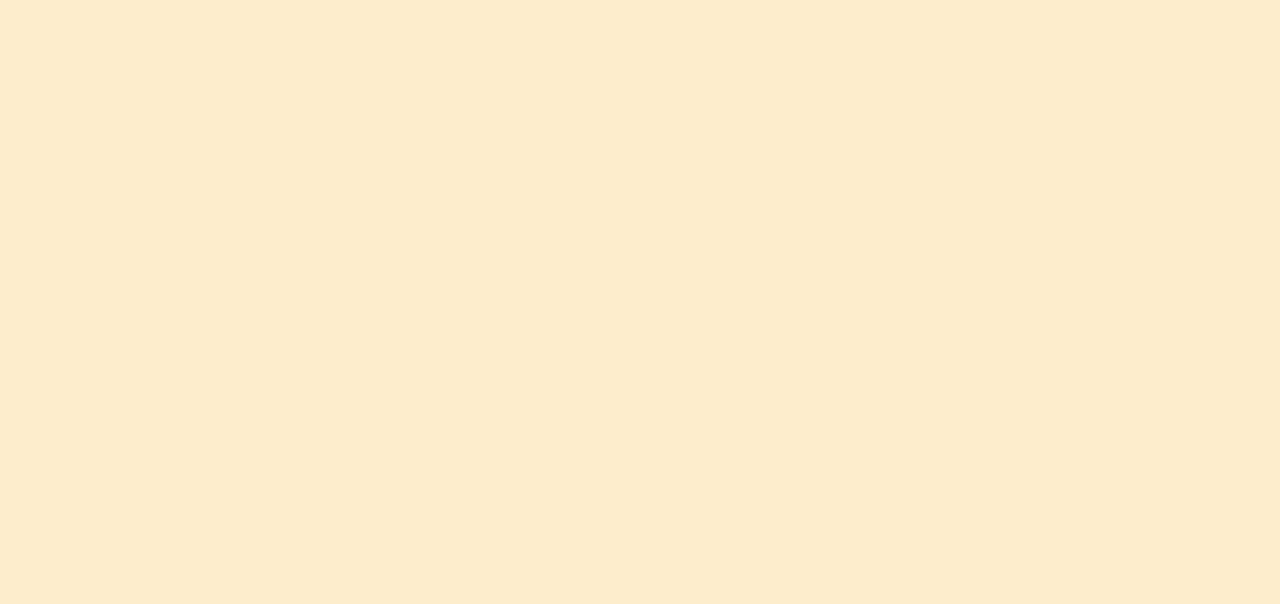
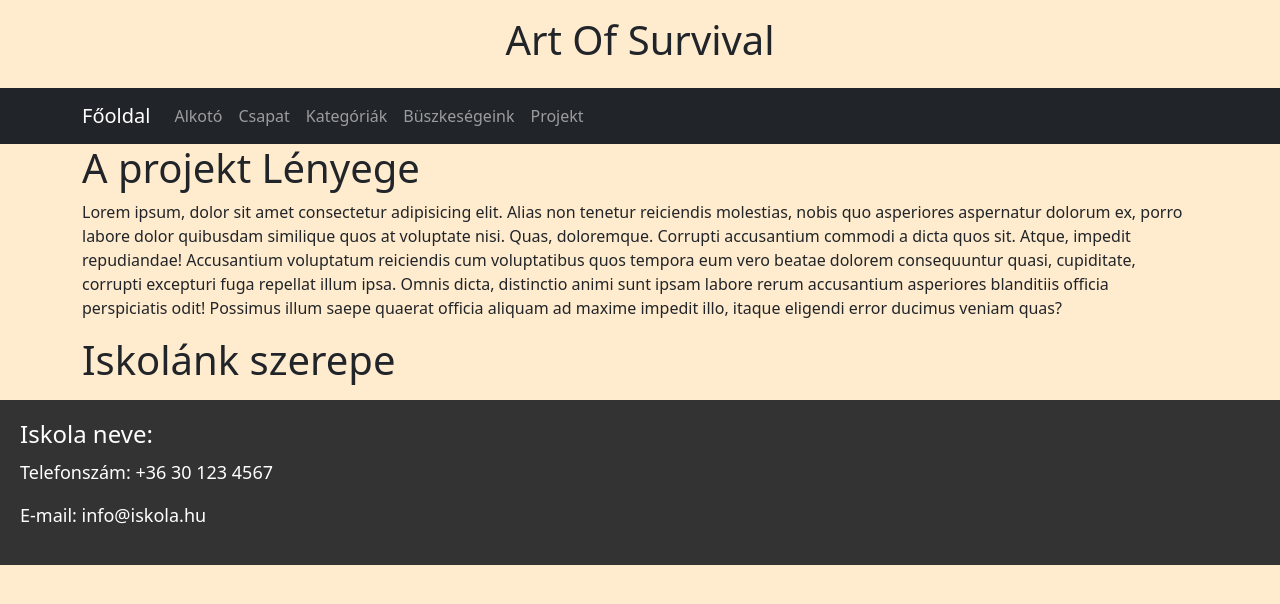
Before and after one commit to PappNiki20/FrontendSablon, a React (Create React App) app in the folder alapsablon/: page /projekt in a window 1280 px wide. Before the commit this address had no page. Shown: the top 604 px of the page. Built offline with nearby package versions, Linux system fonts and the light colour scheme.

Commit message:
projekt bemutatasa

```diff
--- a/alapsablon/src/App.js
+++ b/alapsablon/src/App.js
@@ -6,6 +6,7 @@ import Alkoto from "./pages/Alkoto";
 import Csapat from "./pages/Csapat";
 import Kategoria from "./pages/Kategoria";
 import Buszkesegeink from "./pages/Buszkesegeink";
+import Projekt from "./pages/Projekt";
 
 function App() {
   return (
@@ -17,6 +18,7 @@ function App() {
           <Route path="csapat" element={<Csapat />} />
           <Route path="kategoria" element={<Kategoria />} />
           <Route path="buszkesegeink" element={<Buszkesegeink />} />
+          <Route path="projekt" element={<Projekt />} />
         </Route>
       </Routes>
     </BrowserRouter>
--- a/alapsablon/src/BgImageWithNavbar.js
+++ b/alapsablon/src/BgImageWithNavbar.js
@@ -18,13 +18,14 @@ const BgImageWithNavbar = () => {
               <div className='d-flex justify-content-center align-items-center h-100'>
                 <div className='text-white text-center'>
                   <h1 className='mb-3'>ARC Project</h1>
-                  <h3 className='mb-3 padd'>Üdvözöllek az oldalon!</h3>
+                  <h2 className='mb-3 padd'>Üdvözöllek az oldalon!</h2>
+                  <h3 className='mb-3 padd'>Art Of Survival projekt bemutatása </h3>
                   <h4 className='mb-4'>
                     {/* Lorem Ipsum szöveg */}
                     Lorem ipsum dolor sit amet, consectetur adipiscing elit. Sed do eiusmod tempor incididunt ut labore et dolore magna aliqua.
                   </h4>
-                  <Link className='btn btn-outline-light btn-lg' to='/csapat' role='button'>
-                    Csapatok
+                  <Link className='btn btn-outline-light btn-lg' to='/projekt' role='button'>
+                   A Projektről bővebben..
                   </Link>
                 </div>
               </div>
@@ -42,7 +43,7 @@ const BgImageWithNavbar = () => {
               <div className='d-flex justify-content-center align-items-center h-100'>
                 <div className='text-white text-center'>
                   <h1 className='mb-3'>ARC Project</h1>
-                  <h3 className='mb-3'>Üdvözöllek az oldalon!</h3>
+                  <h3 className='mb-3 padd'>Üdvözöllek az oldalon!</h3>
                   <h4 className='mb-4'>
                     {/* Lorem Ipsum szöveg */}
                     Lorem ipsum dolor sit amet, consectetur adipiscing elit. Sed do eiusmod tempor incididunt ut labore et dolore magna aliqua.
@@ -66,7 +67,7 @@ const BgImageWithNavbar = () => {
               <div className='d-flex justify-content-center align-items-center h-100'>
                 <div className='text-white text-center'>
                   <h1 className='mb-3'>ARC Project</h1>
-                  <h3 className='mb-3'>Üdvözöllek az oldalon!</h3>
+                  <h3 className='mb-3 padd'>Üdvözöllek az oldalon!</h3>
                   <h4 className='mb-4'>
                     {/* Lorem Ipsum szöveg */}
                     Lorem ipsum dolor sit amet, consectetur adipiscing elit. Sed do eiusmod tempor incididunt ut labore et dolore magna aliqua.
--- a/alapsablon/src/LayOut.js
+++ b/alapsablon/src/LayOut.js
@@ -29,6 +29,7 @@ const LayOut = () => {
               <Nav.Link as={Link} to="/csapat">Csapat</Nav.Link>
               <Nav.Link as={Link} to="/kategoria">Kategóriák</Nav.Link>
               <Nav.Link as={Link} to="/buszkesegeink">Büszkeségeink</Nav.Link>
+              <Nav.Link as={Link} to="/projekt">Projekt</Nav.Link>
             </Nav>
           </Navbar.Collapse>
         </Container>
--- /dev/null
+++ b/alapsablon/src/pages/Projekt.js
@@ -0,0 +1,13 @@
+import "../css/Projekt.css";
+export default function Projekt() {
+  return (
+    <div>
+       <h1>A projekt Lényege</h1>
+       <p>Lorem ipsum, dolor sit amet consectetur adipisicing elit. Alias non tenetur reiciendis molestias, nobis quo asperiores aspernatur dolorum ex, porro labore dolor quibusdam similique quos at voluptate nisi. Quas, doloremque.
+       Corrupti accusantium commodi a dicta quos sit. Atque, impedit repudiandae! Accusantium voluptatum reiciendis cum voluptatibus quos tempora eum vero beatae dolorem consequuntur quasi, cupiditate, corrupti excepturi fuga repellat illum ipsa.
+       Omnis dicta, distinctio animi sunt ipsam labore rerum accusantium asperiores blanditiis officia perspiciatis odit! Possimus illum saepe quaerat officia aliquam ad maxime impedit illo, itaque eligendi error ducimus veniam quas?</p>
+       <h1>Iskolánk szerepe</h1>
+       <p></p>
+    </div>
+  );
+}
```
Also changed, not shown: alapsablon/src/css/Projekt.css (added).
